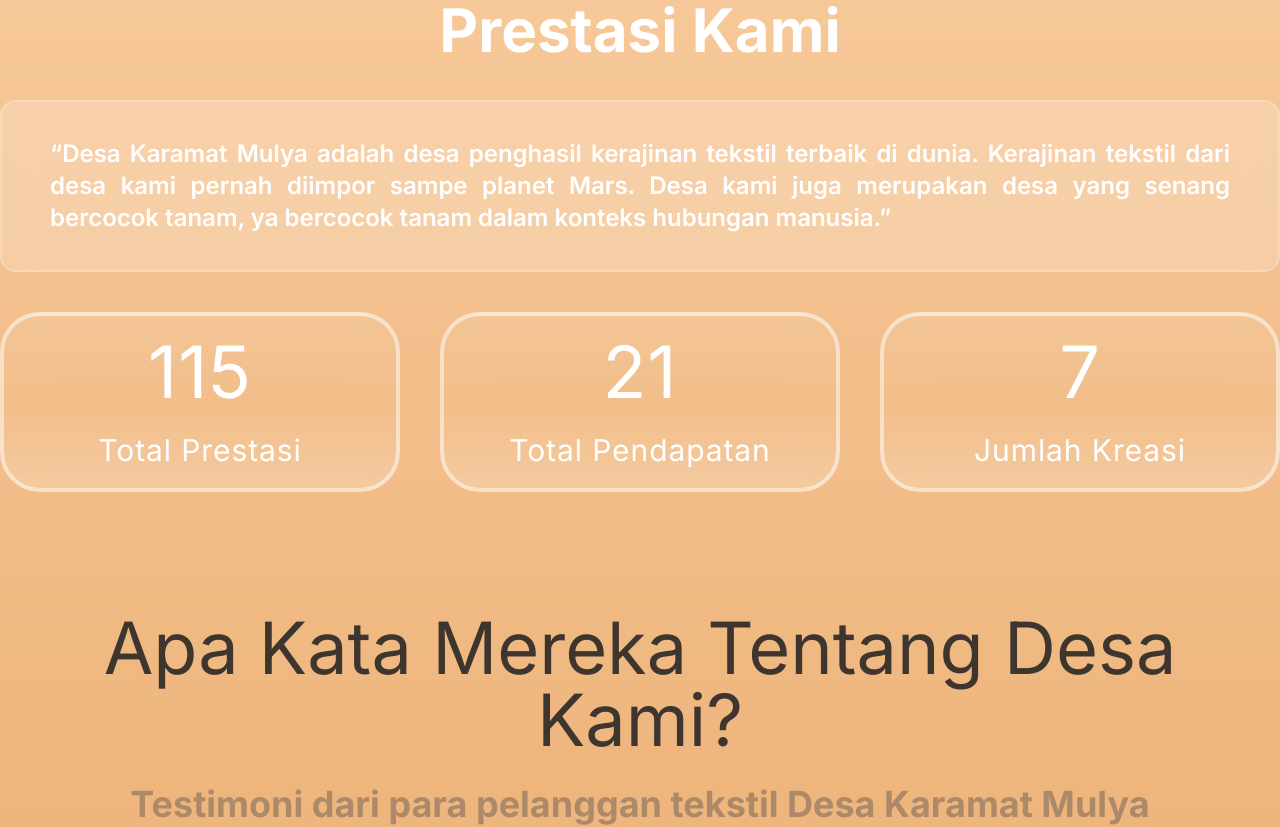
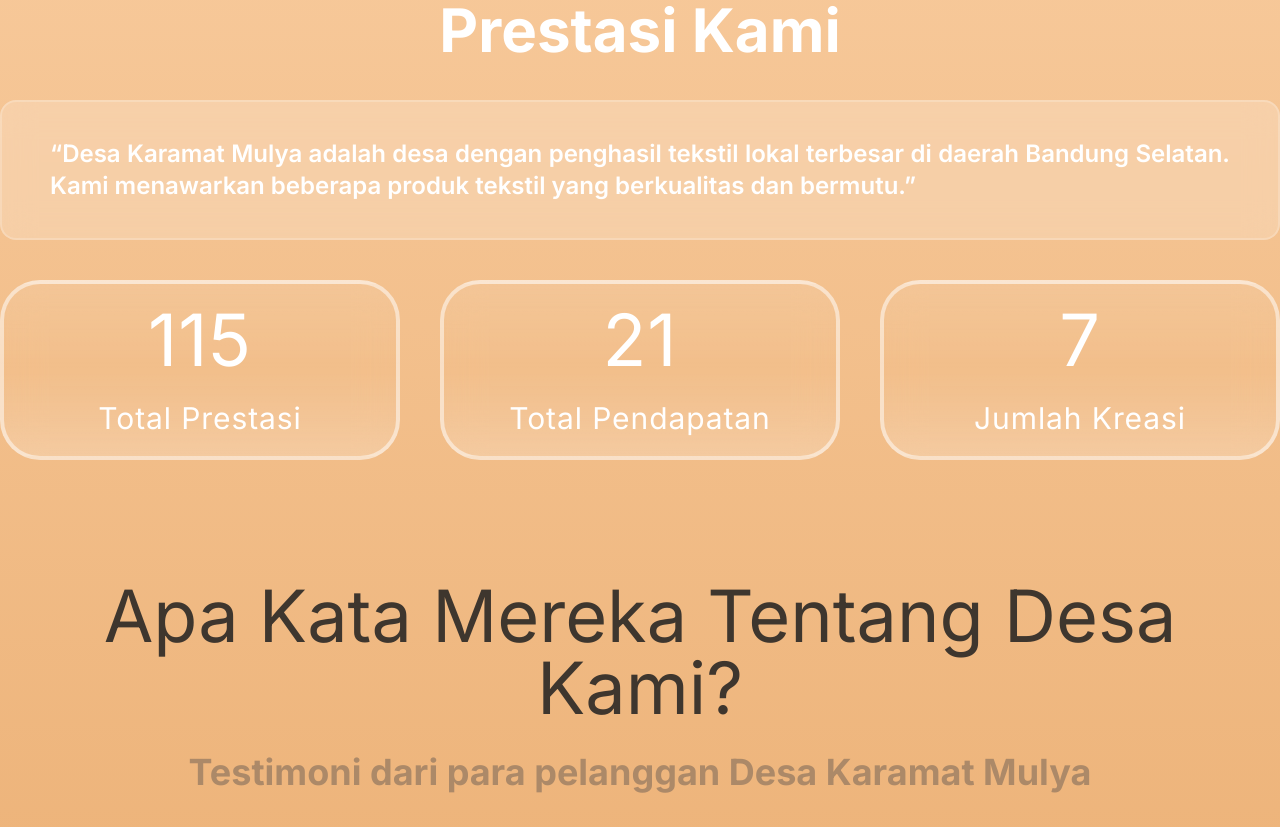
Before and after one commit to KenBalya/keramatMulya-FE, a Next.js app: page / in a window 1280 px wide. Shown: the part 720-1547 px from the top of the page. Built offline with nearby package versions, Linux system fonts and the light colour scheme.

Commit message:
update components

```diff
--- a/app/components/Featured.tsx
+++ b/app/components/Featured.tsx
@@ -9,8 +9,7 @@ export const Featured: React.FC = () => {
       </h2>
       <div className="bg-white/20 backdrop-blur-lg rounded-2xl px-4 sm:px-8 md:px-12 py-3 sm:py-6 md:py-9 border-2 border-white/20 text-justify">
         <span className="text-center text-base sm:text-xl lg:text-2xl font-semibold text-white">
-          “Desa Karamat Mulya adalah desa penghasil kerajinan tekstil terbaik di dunia. Kerajinan tekstil dari desa kami pernah diimpor sampe planet Mars.
-          Desa kami juga merupakan desa yang senang bercocok tanam, ya bercocok tanam dalam konteks hubungan manusia.”
+          “Desa Karamat Mulya adalah desa dengan penghasil tekstil lokal terbesar di daerah Bandung Selatan. Kami menawarkan beberapa produk tekstil yang berkualitas dan bermutu.”
         </span>
       </div>
       <div className="flex gap-4 sm:gap-6 lg:gap-10 w-full flex-col md:flex-row">
--- a/app/components/Footer/index.tsx
+++ b/app/components/Footer/index.tsx
@@ -45,9 +45,9 @@ export const Footer: React.FC = () => (
               height={200}
             />
             <div className="z-10 text-center md:text-start">
-              <h1 className="font-extrabold text-4xl">Desa Karamat Mulya</h1>
+              <h1 className="font-extrabold text-3xl">Desa Karamat Mulya</h1>
               <h4 className="text-xl tracking-wide font-semibold">
-                Kampung Ahli Tekstil
+                Kampung Gamis
               </h4>
             </div>
           </div>
@@ -64,7 +64,7 @@ export const Footer: React.FC = () => (
               alt="Telkom University"
               width={100}
               height={100}
-              className="w-[95%] max-w-[500px]"
+              className="md:w-[95%] md:max-w-[500px] w-[30%]"
             />
           </div>
         </div>
@@ -72,7 +72,6 @@ export const Footer: React.FC = () => (
           <div className="z-10">
             <div className="md:w-[500px] w-full my-2 border-[0.5px] border-white"></div>
             <div className="flex gap-4 md:gap-10 text-xl md:text-[24px] font-bold font-open-sans md:mb-10">
-              <Link href="/about">About</Link>
               <Link href="/kontak"> Kontak </Link>
               <Link href="/produk"> Produk </Link>
             </div>
--- a/app/components/Testimony.tsx
+++ b/app/components/Testimony.tsx
@@ -62,7 +62,7 @@ export const Testimony: React.FC = () => {
           </h2>
 
           <span className="font-bold text-sm sm:text-lg md:text-2xl lg:text-3xl xl:text-4xl text-center text-[#AC8968]">
-            Testimoni dari para pelanggan tekstil Desa Karamat Mulya
+            Testimoni dari para pelanggan Desa Karamat Mulya
           </span>
         </div>
         <div className="w-full relative">
```
